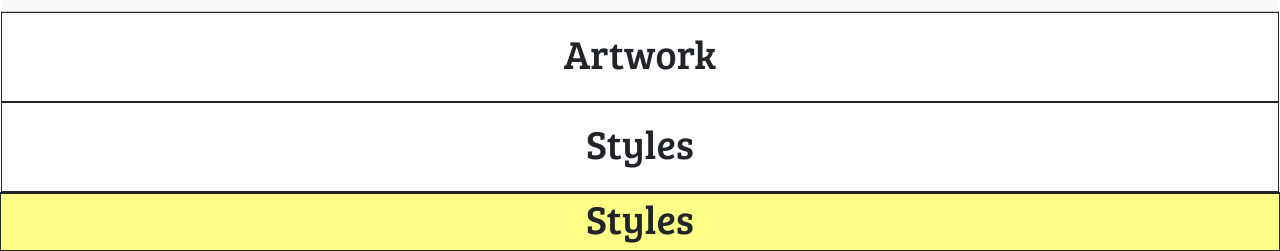
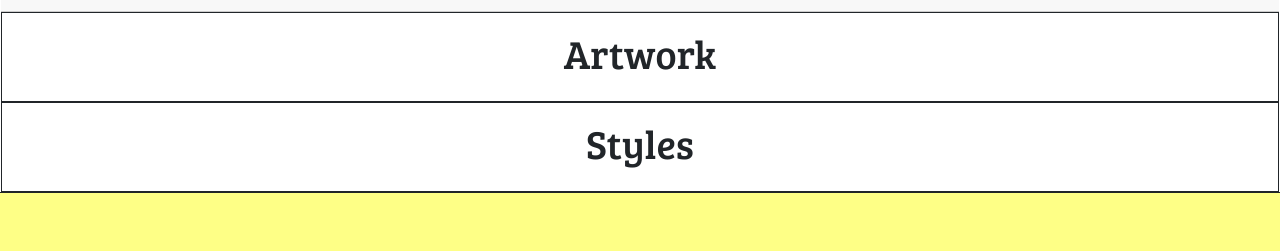
Before and after one commit to afaiyaz006/Artnet_UAP, a Django app: page /profile in a window 1280 px wide. Shown: the part 820-1071 px from the top of the page. After the commit the page ends 1013 px from the top, so only its background shows below. Run offline with Django 4.2, Linux system fonts and the light colour scheme; the visitor is signed in with stand-in values (Sample User, id 1); data that the repository does not hold is empty; some libraries are stand-ins or nearby versions.

Commit message:
Deleting some parts of profile.html :100:

```diff
--- a/artnet_app/templates/artnet_app/profile.html
+++ b/artnet_app/templates/artnet_app/profile.html
@@ -69,27 +69,6 @@
                 </div>
 
         </div>
-
-   <div class="card-body border border-dark border-width-3">
-            <h1 class="text-center">Styles</h1>
-
-
-            <div class="d-flex justify-content-center">
-
-                {% for artstyle in artstyles %}
-                <div class="thumbnail m-4 ">
-                    <a href="{{artstyle.get_absolute_url}}">
-                        <img src="{{artstyle.artStyle_image.url}}" alt="Lights"  style="width:100%">
-                    </a>
-                    <p class="fw-bold text-center">{{artstyle.style_name}}</p>
-                </div>
-                {% endfor %}
-
-            </div>
-
-        </div>
-    </div>
-</div>
         <div class="card-body border border-dark border-width-2">
             <h1 class="text-center">Styles</h1>
 
```
